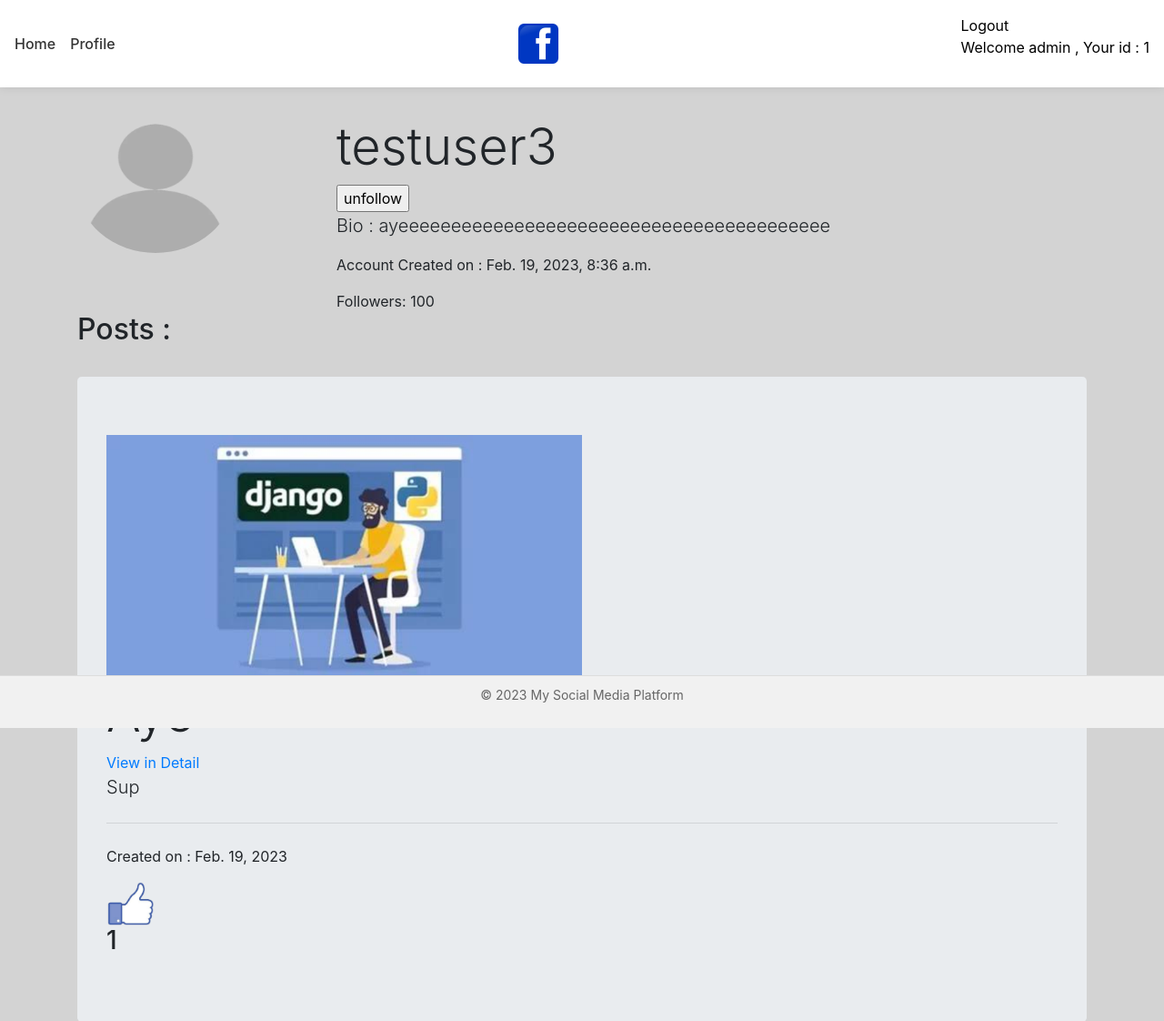
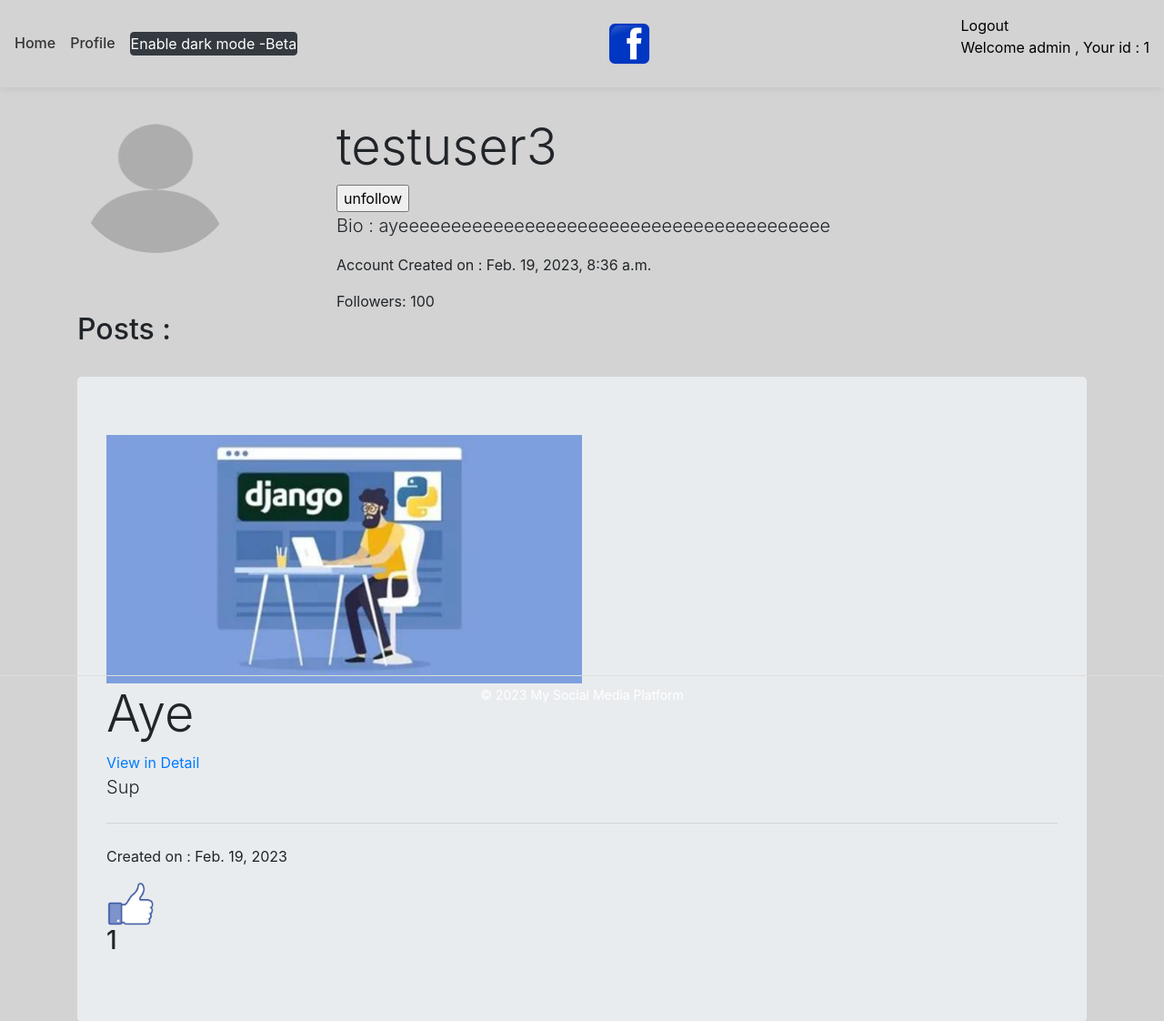
Before and after one commit to ofcoursenp/facebook-clone, a Django app: page /user/3 in a window 1280 px wide. Shown: the top 1122 px of the page at 91% size. Run offline with Django 4.2, Linux system fonts and the light colour scheme; a user stored in the database is signed in; data comes from the database, SQL or seed files in the repository; both versions use the stored data as it was after the commit; parts of the project's set-up code (start-up, migrations or seed data) failed here and were passed over.

Commit message:
Enabled Dark mode as a beta feature

```diff
--- /dev/null
+++ b/static/darkmode.js
@@ -0,0 +1,106 @@
+btn = document.querySelector('#darkmode')
+
+try{
+    dark = localStorage.getItem('dark');
+}catch(err){
+    console.log('not set')
+}
+
+if (dark === 'true'){
+    document.getElementById('darkmode').innerHTML = 'Enable white mode -Beta'
+}
+else{
+    document.getElementById('darkmode').innerHTML = 'Enable dark mode -Beta'
+}
+
+
+btn.addEventListener('click',()=>{
+    dark = localStorage.getItem('dark');
+    console.log('clicked')
+    if(dark === 'true'){
+    localStorage.setItem("dark", false);
+    document.getElementById('darkmode').innerHTML = 'Enable dark mode -Beta'
+    try{
+        console.log(localStorage)
+        document.body.style.background = '#FFFFFF'
+        header = document.querySelector('header')
+        header.style.background = '#FFFFFF'
+        const jum = document.querySelectorAll('.jumbotron');
+        jum.forEach(element => {
+            element.style.background = '#FFFFFF';
+        });
+
+        const post = document.querySelectorAll('.post');
+        post.forEach(element => {
+            element.style.background = '#FFFFFF';
+        });
+
+        footer = document.querySelector('footer')
+        footer.style.background = '#FFFFFF'
+
+        form = document.querySelector('form')
+        form.style.background = '#FFFFFF'
+    }catch(err){
+        console.log(err)
+    }
+
+    }
+    else{
+        try{
+            document.getElementById('darkmode').innerHTML = 'Enable white mode -Beta'
+            localStorage.setItem("dark", true);
+            console.log(localStorage)
+    document.body.style.background = '#5A5A5A'
+    header = document.querySelector('header')
+    header.style.background = '#5A5A5A'
+    const jum = document.querySelectorAll('.jumbotron');
+    jum.forEach(element => {
+        element.style.background = '#5A5A5A';
+
+    });
+
+    form = document.querySelector('form')
+    form.style.background = '#5A5A5A'
+
+    const post = document.querySelectorAll('.post');
+        post.forEach(element => {
+        element.style.background = '#5A5A5A';
+
+        footer = document.querySelector('footer')
+        footer.style.background = '#5A5A5A'
+
+    });
+    }catch(err){
+        console.log(err)
+    }}
+
+})
+
+if(dark==='true'){
+    try{
+        document.body.style.background = '#5A5A5A'
+        header = document.querySelector('header')
+        header.style.background = '#5A5A5A'
+
+        const jum = document.querySelectorAll('.jumbotron');
+
+        jum.forEach(element => {
+            console.log('try')
+            element.style.background = '#5A5A5A';
+        });
+
+        const post = document.querySelectorAll('.post');
+            post.forEach(element => {
+            element.style.background = '#5A5A5A';
+        });
+
+        footer = document.querySelector('footer')
+        footer.style.background = '#5A5A5A'
+
+        form = document.querySelector('form')
+        form.style.background = '#5A5A5A'
+
+        }catch(err){
+            console.log(err)
+        }
+}
--- a/templates/chat.html
+++ b/templates/chat.html
@@ -216,4 +216,5 @@
             </script>
 
               </body>
+              <script src="{% static 'darkmode.js' %}"></script>
             </html>
--- a/templates/create.html
+++ b/templates/create.html
@@ -73,4 +73,5 @@
         </div>
         <button type="submit" class="btn btn-primary">Submit</button>
       </form>
+      <script src="{% static 'darkmode.js' %}"></script>
   </div>
--- a/templates/editprofile.html
+++ b/templates/editprofile.html
@@ -1,6 +1,7 @@
 <!DOCTYPE html>
 <html>
   <head>
+    {% load static %}
     <title>Profile Edit Page</title>
     <link rel="stylesheet" href="styles.css">
   </head>
@@ -135,4 +136,5 @@
     </main>
 {% include 'footer.html' %}
   </body>
+  <script src="{% static 'darkmode.js' %}"></script>
 </html>
--- a/templates/footer.html
+++ b/templates/footer.html
@@ -1,7 +1,6 @@
 <style>
 
   footer {
-    background-color: #f1f1f1;
     padding: 10px;
     text-align: center;
     position: fixed;
@@ -9,7 +8,7 @@
     left: 0;
     right: 0;
     font-size: 14px;
-    color: #666;
+    color: #ffffff;
     border-top: 1px solid #ddd;
 }
 </style>
--- a/templates/header.html
+++ b/templates/header.html
@@ -5,8 +5,9 @@
   <meta charset="UTF-8">
   <meta name="viewport" content="width=device-width, initial-scale=1.0">
   <style>
+
     header {
-        background-color: #fff;
+        /* background-color: #5A5A5A; */
         box-shadow: 0 0 10px rgba(0, 0, 0, 0.1);
         padding: 1rem;
         display: flex;
@@ -62,6 +63,7 @@
     <nav>
       <a href="{% url 'home' %}">Home</a>
       <a href="{% url 'profile' %}">Profile</a>
+      <button type="button" class="btn btn-dark" id="darkmode" style="padding: 0px;"></button>
     </nav>
     <div class="logo">
       <img src="{% static 'appsimage/logo.png' %}" alt="Logo"></a>
--- a/templates/landing.html
+++ b/templates/landing.html
@@ -12,11 +12,6 @@
 
         body {
             font-family: Arial, sans-serif;
-        }
-
-        header {
-            background-color: #4d4d4d;
-            color: #fff;
         }
 
         nav ul {
@@ -137,5 +132,6 @@
 
     <script>
     </script>
+    <script src="{% static 'darkmode.js' %}"></script>
 </body>
 </html>
--- a/templates/login.html
+++ b/templates/login.html
@@ -42,6 +42,7 @@
       {% include 'footer.html' %}
     <!-- Optional JavaScript -->
     <!-- jQuery first, then Popper.js, then Bootstrap JS -->
+    <script src="{% static 'darkmode.js' %}"></script>
     <script src="https://code.jquery.com/jquery-3.3.1.slim.min.js" integrity="sha384-q8i/X+965DzO0rT7abK41JStQIAqVgRVzpbzo5smXKp4YfRvH+8abtTE1Pi6jizo" crossorigin="anonymous"></script>
     <script src="https://cdn.jsdelivr.net/npm/popper.js@1.14.7/dist/umd/popper.min.js" integrity="sha384-UO2eT0CpHqdSJQ6hJty5KVphtPhzWj9WO1clHTMGa3JDZwrnQq4sF86dIHNDz0W1" crossorigin="anonymous"></script>
     <script src="https://cdn.jsdelivr.net/npm/bootstrap@4.3.1/dist/js/bootstrap.min.js" integrity="sha384-JjSmVgyd0p3pXB1rRibZUAYoIIy6OrQ6VrjIEaFf/nJGzIxFDsf4x0xIM+B07jRM" crossorigin="anonymous"></script>
--- a/templates/profile.html
+++ b/templates/profile.html
@@ -67,6 +67,7 @@
       {% endif %}
 
       {% include 'footer.html' %}
+      <script src="{% static 'darkmode.js' %}"></script>
     <script src="https://cdn.jsdelivr.net/npm/@popperjs/core@2.9.3/dist/umd/popper.min.js"></script>
     <script src="https://cdn.jsdelivr.net/npm/bootstrap@5.0.1/dist/js/bootstrap.min.js"></script>
     <script>
--- a/templates/register.html
+++ b/templates/register.html
@@ -31,6 +31,7 @@
       {% include 'footer.html' %}
     <!-- Optional JavaScript -->
     <!-- jQuery first, then Popper.js, then Bootstrap JS -->
+    <script src="{% static 'darkmode.js' %}"></script>
     <script src="https://code.jquery.com/jquery-3.3.1.slim.min.js" integrity="sha384-q8i/X+965DzO0rT7abK41JStQIAqVgRVzpbzo5smXKp4YfRvH+8abtTE1Pi6jizo" crossorigin="anonymous"></script>
     <script src="https://cdn.jsdelivr.net/npm/popper.js@1.14.7/dist/umd/popper.min.js" integrity="sha384-UO2eT0CpHqdSJQ6hJty5KVphtPhzWj9WO1clHTMGa3JDZwrnQq4sF86dIHNDz0W1" crossorigin="anonymous"></script>
     <script src="https://cdn.jsdelivr.net/npm/bootstrap@4.3.1/dist/js/bootstrap.min.js" integrity="sha384-JjSmVgyd0p3pXB1rRibZUAYoIIy6OrQ6VrjIEaFf/nJGzIxFDsf4x0xIM+B07jRM" crossorigin="anonymous"></script>
--- a/templates/specificpost.html
+++ b/templates/specificpost.html
@@ -275,7 +275,8 @@
         </div>
         {% endfor %}
 
-        </div>
+      </div>
     </div>
+    <script src="{% static 'darkmode.js' %}"></script>
   </body>
 </html>
--- a/templates/user.html
+++ b/templates/user.html
@@ -79,6 +79,8 @@
     {% endif %}
 
     {% include 'footer.html' %}
+
+    <script src="{% static 'darkmode.js' %}"></script>
   <script src="https://cdn.jsdelivr.net/npm/@popperjs/core@2.9.3/dist/umd/popper.min.js"></script>
   <script src="https://cdn.jsdelivr.net/npm/bootstrap@5.0.1/dist/js/bootstrap.min.js"></script>
   <script>
```
Also changed, not shown: templates/index.html (+3 -4 lines), db.sqlite3.
